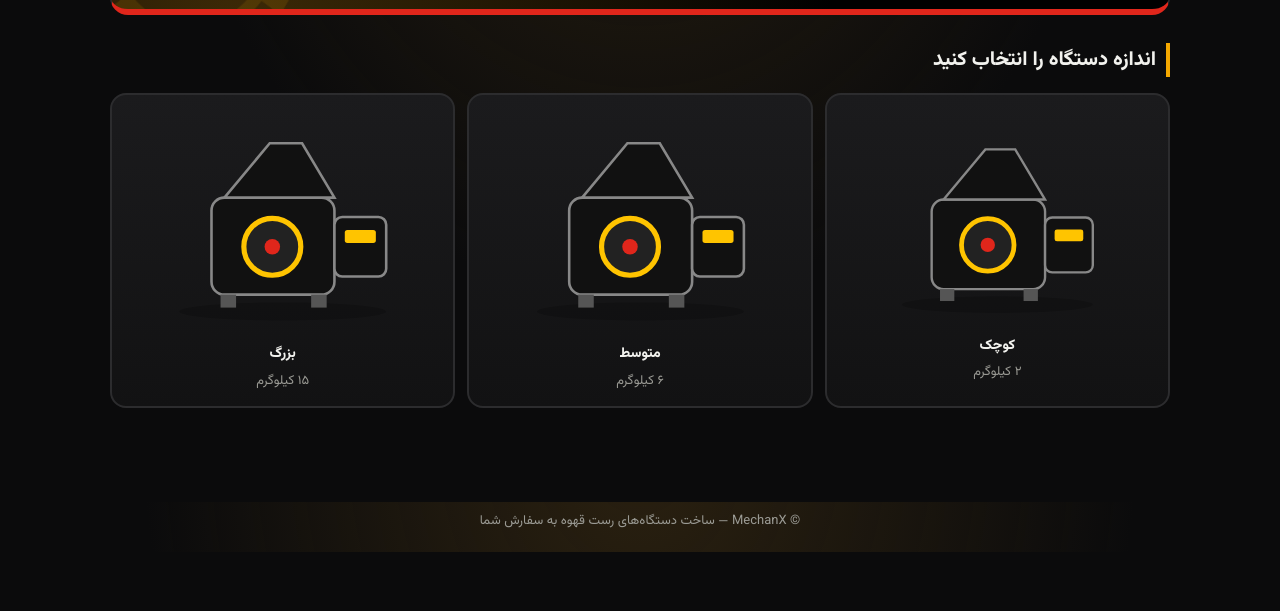
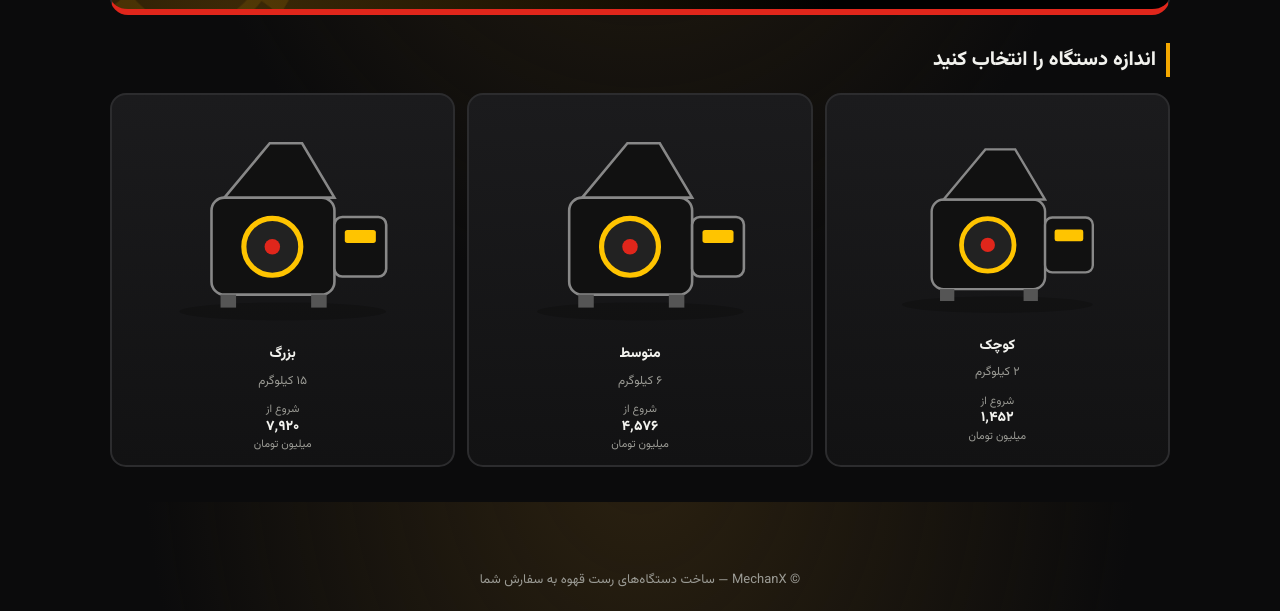
Before and after one commit to arshiaajk/Mechanex, a plain HTML site: page index.html in a window 1280 px wide. Shown: the part 298-909 px from the top of the page. Before the commit the page ends 850 px from the top, so only its background shows below. Drawn offline with Linux system fonts and the light colour scheme.

Commit message:
Update index.html

```diff
--- a/index.html
+++ b/index.html
@@ -79,6 +79,11 @@ h2{border-inline-start:4px solid var(--yel);padding-inline-start:10px}
 .btn.alt:hover{background:linear-gradient(180deg,#ffd45e,#ff9d00)}
 .opt{background:linear-gradient(180deg,#1b1b1d,#121213)}
 .sw{box-shadow:inset 0 2px 4px #fff3}
+.opt .tag{font-size:12px}
+.opt .pr{display:block;margin-top:8px;font-weight:800;font-size:14px;line-height:1.4}
+.opt .pr small{display:block;color:var(--mute);font-weight:400;font-size:11px}
+.opt:hover{border-color:var(--yel);transform:translateY(-3px)}
+@media(max-width:600px){.picker{gap:8px}.opt{padding:10px 4px}.opt b{font-size:13px}}
 </style>
 </head>
 <body>
@@ -146,11 +151,11 @@ function home(){
   <p>اندازه دستگاه را انتخاب کن، رنگ و زمان ساخت را تعیین کن و قیمت را همان لحظه ببین.</p></section>
   <h2>اندازه دستگاه را انتخاب کنید</h2>
   <div class="picker" id="pk">${Object.entries(PRODUCTS).map(([k,p])=>`
-    <button class="opt" data-k="${k}"><div style="width:${55+45*p.scale}%;margin:0 auto">${art('#111')}</div><b>${p.name.replace('دستگاه رست ','')}</b><span class="tag">${p.cap.split(' در')[0]}</span></button>`).join('')}</div>
-  <div class="grid" id="cards"></div>`;
+    <button class="opt" data-k="${k}"><div style="width:${55+45*p.scale}%;margin:0 auto">${art('#111')}</div><b>${p.name.replace('دستگاه رست ','')}</b><span class="tag">${p.cap.split(' در')[0]}</span><span class="pr"><small>شروع از</small>${fa(Math.round(p.base*.88/1e6))}<small>میلیون تومان</small></span></button>`).join('')}</div>
+  <div class="grid" id="cards" hidden></div>`;
   const pk=document.getElementById('pk');
   pk.querySelectorAll('.opt').forEach(b=>b.onclick=()=>{
-    pk.classList.add('chosen');pk.querySelectorAll('.opt').forEach(x=>x.classList.toggle('on',x===b));
+    pk.classList.add('chosen');setTimeout(()=>go('product',b.dataset.k),550);pk.querySelectorAll('.opt').forEach(x=>x.classList.toggle('on',x===b));
     const k=b.dataset.k,p=PRODUCTS[k];
     document.getElementById('cards').innerHTML=`<div class="card" onclick="go('product','${k}')"><div class="art">${art('#111',p.scale)}</div><h3>${p.name}</h3><span class="tag">${p.cap}</span><span class="price"><small>شروع از</small> ${fmt(p.base*.88)}</span><button class="btn alt">مشاهده و سفارش</button></div>`;
     document.getElementById('cards').scrollIntoView({behavior:'smooth',block:'nearest'});
```
